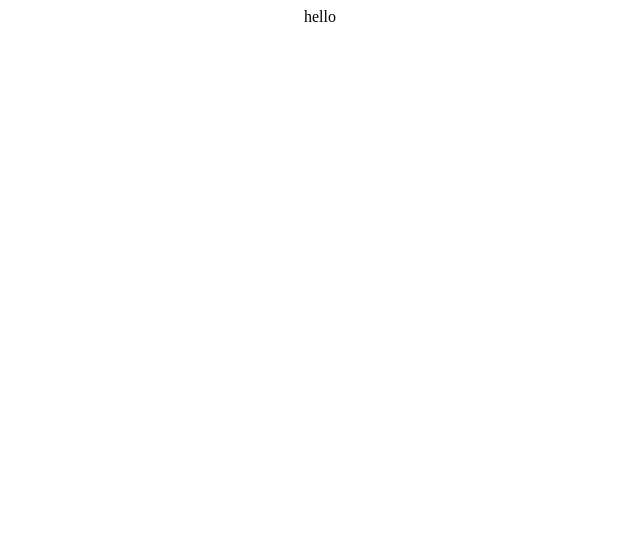
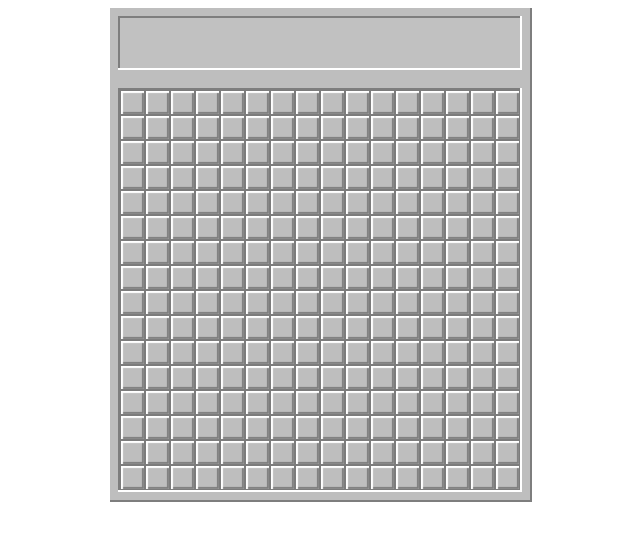
Before and after one commit to 2pageniy/sapper-game, a React (Create React App) app: page / in a window 1280 px wide. Shown: the top 540 px of the page, without its empty margins (320-960 px from the left). Built offline with nearby package versions, Linux system fonts and the light colour scheme.

Commit message:
feat: add header and field with cells, basic style

```diff
--- a/src/App.css
+++ b/src/App.css
@@ -1,38 +1,16 @@
-.App {
-  text-align: center;
+.wrapper-app {
+  display: flex;
+  justify-content: center;
+  align-items: center;
 }
 
-.App-logo {
-  height: 40vmin;
-  pointer-events: none;
+.app {
+  border: 10px solid #bebebe;
+  box-shadow: 1px 1px 0px 1px #7e7e7e;
 }
 
-@media (prefers-reduced-motion: no-preference) {
-  .App-logo {
-    animation: App-logo-spin infinite 20s linear;
-  }
+.transfer {
+  width: 400px;
+  height: 20px;
+  background-color: #bebebe;
 }
-
-.App-header {
-  background-color: #282c34;
-  min-height: 100vh;
-  display: flex;
-  flex-direction: column;
-  align-items: center;
-  justify-content: center;
-  font-size: calc(10px + 2vmin);
-  color: white;
-}
-
-.App-link {
-  color: #61dafb;
-}
-
-@keyframes App-logo-spin {
-  from {
-    transform: rotate(0deg);
-  }
-  to {
-    transform: rotate(360deg);
-  }
-}
--- a/src/App.js
+++ b/src/App.js
@@ -1,9 +1,15 @@
-import './App.css';
+import Header from "./components/Header";
+import Field from "./components/Field";
+import "./App.css";
 
 function App() {
   return (
-    <div className="App">
-      hello
+    <div className="wrapper-app">
+      <div className="app">
+        <Header />
+        <div className="transfer" />
+        <Field />
+      </div>
     </div>
   );
 }
--- /dev/null
+++ b/src/components/Field/Cell/index.jsx
@@ -0,0 +1,22 @@
+import { useState } from 'react';
+import './style.css'
+
+function Cell({index, fillCells}) {
+  const [opened, setOpened] = useState(false);
+
+
+  const clickCellHandler = () => {
+    fillCells(index);
+  };
+
+  return (
+    <div
+      onClick={clickCellHandler}
+      className={`cell ${opened && 'open'}`}
+    >
+      {opened && index}
+    </div>
+  );
+}
+
+export default Cell;
--- /dev/null
+++ b/src/components/Field/Cell/style.css
@@ -0,0 +1,17 @@
+.cell {
+  box-sizing: border-box;
+  width: 25px;
+  height: 25px;
+  border: 1px solid #7c7c7c;
+  background-color: #bebebe;
+  box-shadow: inset 1px 1px 1px 1px white, inset -1px -1px 1px 1px #7c7c7c;
+  cursor: pointer;
+}
+
+.cell:active {
+  box-shadow: none;
+}
+
+.cell.active {
+  box-shadow: none;
+}
--- /dev/null
+++ b/src/components/Field/index.jsx
@@ -0,0 +1,49 @@
+import { useEffect, useState } from 'react';
+import Cell from './Cell';
+import getRandomInt from '../../utils/randomNumber';
+import './style.css'
+
+function Field() {
+  const [cells, setCells] = useState(new Array(256).fill(0));
+/*
+  {
+    cell: mine | empty | number,
+    clicked: false | true
+  }
+*/
+  useEffect(() => {
+    // console.log(cells)
+  }, [])
+
+  const fillCells = (index) => {
+    const temp = new Array(256);
+    for (let i = 0; i < 40; i++) {
+      const mine = {
+        cell: 'mine',
+        clicked: false,
+      }
+      const randomCell = getRandomInt(0, 256, index);
+      temp[randomCell] = mine;
+    }
+
+    for (let i = 0; i < 16*16; i++) {
+      if (temp[i]?.cell === 'mine') {
+        continue;
+      }
+    }
+  };
+
+  return (
+    <div className="field">
+      {cells.map((cell, i) =>
+        <Cell
+          key={i}
+          index={i}
+          fillCells={fillCells}
+        />
+      )}
+    </div>
+  );
+}
+
+export default Field;
--- /dev/null
+++ b/src/components/Field/style.css
@@ -0,0 +1,7 @@
+.field {
+  display: flex;
+  flex-wrap: wrap;
+  width: 400px;
+  height: 400px;
+  box-shadow: -1px -1px 0 1px #7e7e7e, 0 0 0 2px white;
+}
--- /dev/null
+++ b/src/components/Header/index.jsx
@@ -0,0 +1,13 @@
+import './style.css';
+
+function Header() {
+  return (
+    <header className="header">
+      <div className="timer"></div>
+      <div className="smile"></div>
+      <div className="mine"></div>
+    </header>
+  );
+}
+
+export default Header;
--- /dev/null
+++ b/src/components/Header/style.css
@@ -0,0 +1,9 @@
+.header {
+  display: flex;
+  justify-content: space-between;
+  background-color: #c1c1c1;
+  width: 400px;
+  height: 50px;
+  margin-bottom: 2px;
+  box-shadow: -1px -1px 0 1px #7e7e7e, 0 0 0 2px white;
+}
```
